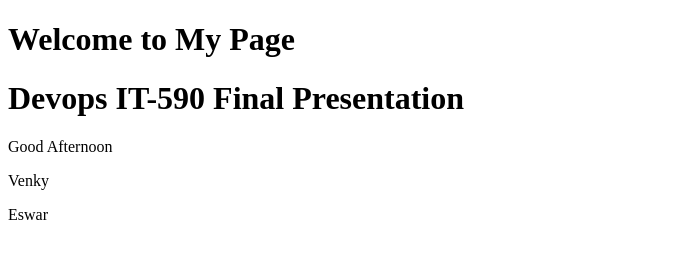
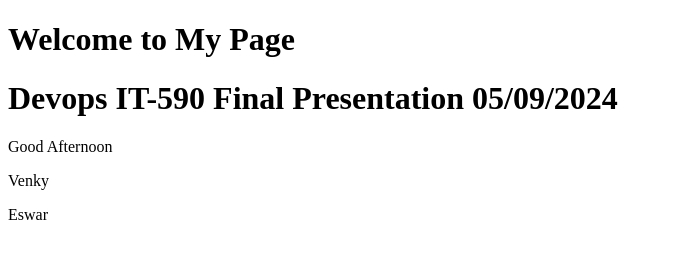
Before and after one commit to venky2821/kubernetes, a plain HTML site: page myapp/index.html in a window 1280 px wide. Shown: the whole page, without its empty margins (0-673 px from the left). Drawn offline with Linux system fonts and the light colour scheme.

Commit message:
Update index.html

```diff
--- a/myapp/index.html
+++ b/myapp/index.html
@@ -11,7 +11,7 @@
 
         <h1>      </h1>
 
-        <h1>Devops IT-590 Final Presentation</h1>
+        <h1>Devops IT-590 Final Presentation 05/09/2024</h1>
 
 
         <p>Good Afternoon</p>
```
